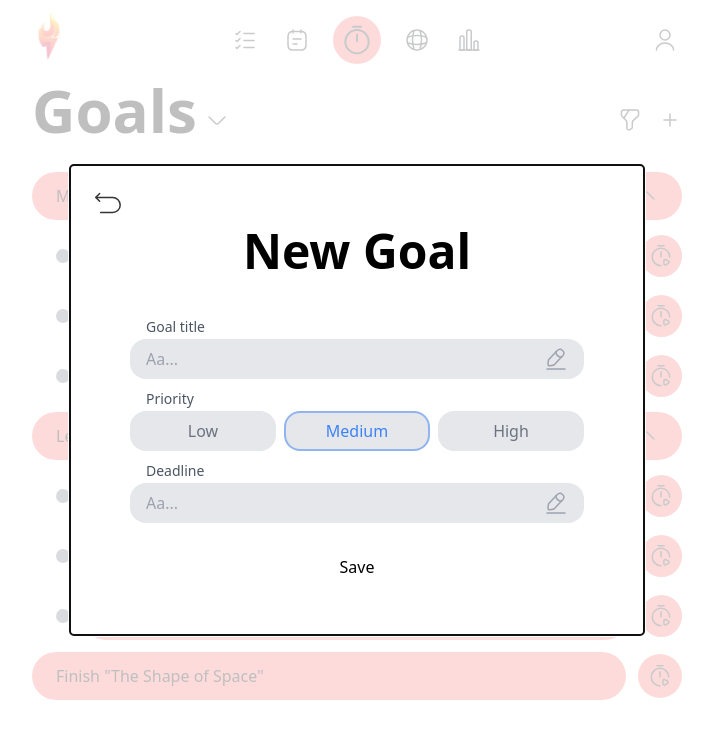
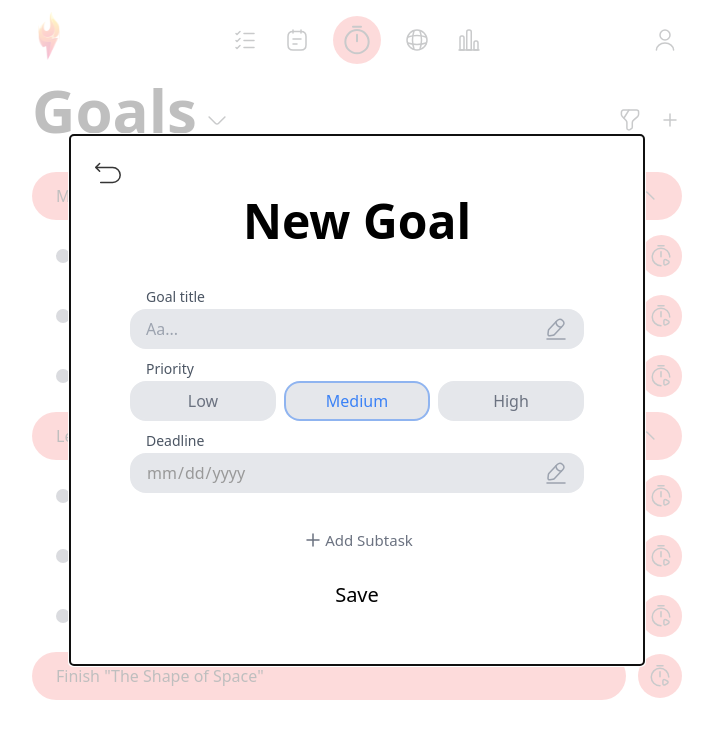
Before and after one commit to kasparas-ban/torch, a React (Vite) app: page /goals in a window 1280 px wide. Shown: the top 738 px of the page, without its empty margins (283-996 px from the left). Built offline with nearby package versions, Linux system fonts and the light colour scheme.

Commit message:
Half-finished Add Goal modal

```diff
--- a/src/components/AddGoalModal/AddGoalModal.tsx
+++ b/src/components/AddGoalModal/AddGoalModal.tsx
@@ -1,6 +1,9 @@
+import { useRef, useState } from "react"
 import Modal from "react-modal"
 import { ReactComponent as BackIcon } from "../../assets/back.svg"
 import { ReactComponent as EditIcon } from "../../assets/edit.svg"
+import { ReactComponent as PlusSmallIcon } from "../../assets/plus_small.svg"
+import "./dateInput.css"
 
 interface IAddGoalModal {
   showModal: boolean
@@ -16,42 +19,84 @@ function AddGoalModal({ showModal, closeModal }: IAddGoalModal) {
       // style={customStyles}
       contentLabel="Example Modal"
       className="absolute inset-0 m-auto mx-auto w-full border-gray-200 bg-white p-5 sm:h-fit sm:max-w-xl sm:rounded sm:border"
+      appElement={document.getElementById("root") || undefined}
     >
       <button onClick={closeModal}>
         <BackIcon />
       </button>
       <div className="text-center text-5xl font-semibold">New Goal</div>
       <div className="mx-auto">
-        <Input />
+        <GoalForm />
       </div>
     </Modal>
   )
 }
 
-function Input() {
+function GoalForm() {
   return (
     <div className="px-0 pt-4 pb-8 sm:px-10">
       <form className="mt-12">
         <div className="relative mb-8">
+          <TitleInput />
+        </div>
+
+        <div className="relative mb-8">
+          <PriorityInput />
+        </div>
+
+        <div className="relative mb-8">
+          <DateInput />
+        </div>
+
+        <div className="relative mb-5 flex justify-center">
+          <button className="flex px-3 py-1 text-[15px] text-gray-500">
+            <div className="relative bottom-px">
+              <PlusSmallIcon />
+            </div>
+            Add Subtask
+          </button>
+        </div>
+
+        <div className="relative flex justify-center">
+          <button className="px-3 py-1 text-xl font-medium">Save</button>
+        </div>
+      </form>
+    </div>
+  )
+}
+
+function TitleInput() {
+  const inputRef = useRef<HTMLInputElement>(null)
+
+  return (
+    <>
       <input
         id="goal_title"
         name="goal_title"
+        ref={inputRef}
         type="text"
         className="peer h-10 w-full rounded-2xl bg-gray-200 px-4 text-gray-900 focus:bg-white focus:outline-2 focus:outline-blue-500/50"
         placeholder="Aa..."
       />
       <label
         htmlFor="goal_title"
-            className="absolute left-0 cursor-text px-4 text-sm text-gray-600 transition-all peer-placeholder-shown:-top-[22px] peer-placeholder-shown:text-sm peer-focus:text-sm peer-focus:text-gray-600"
+        className="absolute left-0 -top-[22px] cursor-text px-4 text-sm text-gray-600 transition-all peer-placeholder-shown:text-sm peer-focus:text-sm peer-focus:text-gray-600"
       >
         Goal title
       </label>
-          <div className="absolute right-0 top-2 cursor-text px-4 text-gray-400 transition-all peer-focus:hidden">
+      <div
+        className="absolute right-0 top-2 cursor-text px-4 text-gray-400 transition-all peer-focus:hidden"
+        onClick={() => inputRef?.current?.focus()}
+      >
         <EditIcon />
       </div>
-        </div>
+    </>
+  )
+}
 
-        <div className="relative mb-8">
+function PriorityInput() {
+  return (
+    <>
       <ul className="grid w-full gap-2 min-[400px]:grid-cols-3">
         <li>
           <input
@@ -107,97 +152,42 @@ function Input() {
       >
         Priority
       </label>
-        </div>
+    </>
+  )
+}
 
-        <div className="relative mb-7">
+function DateInput() {
+  const [dateInput, setDateInput] = useState("")
+  const inputRef = useRef<HTMLInputElement>(null)
+
+  return (
+    <>
       <input
         id="goal_deadline"
         name="goal_deadline"
-            type="text"
-            className="peer h-10 w-full rounded-2xl bg-gray-200 px-4 text-gray-900 focus:bg-white focus:outline-2 focus:outline-blue-500/50"
+        ref={inputRef}
+        type="date"
+        className={`${
+          dateInput ? "text-gray-900" : "empty-date"
+        } peer h-10 w-full rounded-2xl bg-gray-200 px-4  focus:bg-white focus:outline-2 focus:outline-blue-500/50 `}
         placeholder="Aa..."
+        onFocus={e => e.target.showPicker()}
+        onClick={e => (e.target as HTMLInputElement).showPicker()}
+        onChange={e => setDateInput(e.target.value)}
       />
       <label
         htmlFor="goal_deadline"
-            className="absolute left-0 cursor-text px-4 text-sm text-gray-600 transition-all peer-placeholder-shown:-top-[22px] peer-placeholder-shown:text-sm peer-focus:text-sm peer-focus:text-gray-600"
+        className="absolute left-0 -top-[22px] cursor-text px-4 text-sm text-gray-600 transition-all peer-placeholder-shown:text-sm peer-focus:text-sm peer-focus:text-gray-600"
       >
         Deadline
       </label>
-          <div className="absolute right-0 top-2 cursor-text px-4 text-gray-400 transition-all peer-focus:hidden">
+      <div
+        className="absolute right-0 top-2 cursor-text px-4 text-gray-400 transition-all peer-focus:hidden"
+        onClick={() => inputRef?.current?.focus()}
+      >
         <EditIcon />
       </div>
-        </div>
-
-        <div className="relative flex justify-center">
-          <button className="px-3 py-1 font-medium">Save</button>
-        </div>
-
-        {/* <div className="relative mb-7">
-          <input
-            id="goal_title"
-            name="goal_title"
-            type="text"
-            className="peer h-10 w-full rounded-2xl bg-gray-200 px-4 text-gray-900 placeholder-transparent focus:bg-white focus:outline-2 focus:outline-blue-500/50"
-            placeholder="john@doe.com"
-          />
-          <label
-            htmlFor="goal_title"
-            className="absolute left-0 -top-5 cursor-text px-4 text-sm text-gray-600 transition-all peer-placeholder-shown:top-2 peer-placeholder-shown:text-base peer-placeholder-shown:text-gray-400 peer-focus:-top-5 peer-focus:text-sm peer-focus:text-gray-600"
-          >
-            Deadline
-          </label>
-          <div className="absolute right-0 top-2 cursor-text px-4 text-gray-400 transition-all peer-focus:hidden">
-            <EditIcon />
-          </div>
-        </div> */}
-
-        {/* ========================================================= */}
-
-        {/* <div className="relative">
-          <input
-            id="email"
-            name="email"
-            type="text"
-            className="peer h-10 w-full border-b-2 border-gray-300 text-gray-900 placeholder-transparent focus:border-rose-600 focus:outline-none"
-            placeholder="john@doe.com"
-          />
-          <label
-            htmlFor="email"
-            className="absolute left-0 -top-3.5 text-sm text-gray-600 transition-all peer-placeholder-shown:top-2 peer-placeholder-shown:text-base peer-placeholder-shown:text-gray-400 peer-focus:-top-3.5 peer-focus:text-sm peer-focus:text-gray-600"
-          >
-            Email address
-          </label>
-        </div> */}
-        {/* <div className="relative mt-10">
-          <input
-            id="password"
-            type="password"
-            name="password"
-            className="peer h-10 w-full border-b-2 border-gray-300 text-gray-900 placeholder-transparent focus:border-rose-600 focus:outline-none"
-            placeholder="Password"
-          />
-          <label
-            htmlFor="password"
-            className="absolute left-0 -top-3.5 text-sm text-gray-600 transition-all peer-placeholder-shown:top-2 peer-placeholder-shown:text-base peer-placeholder-shown:text-gray-400 peer-focus:-top-3.5 peer-focus:text-sm peer-focus:text-gray-600"
-          >
-            Password
-          </label>
-        </div> */}
-
-        {/* <input
-          type="sumbit"
-          value="Sign in"
-          className="mt-20 block w-full cursor-pointer rounded bg-rose-500 px-4 py-2 text-center font-semibold text-white hover:bg-rose-400 focus:outline-none focus:ring focus:ring-rose-500 focus:ring-opacity-80 focus:ring-offset-2"
-        /> */}
-      </form>
-      {/* <a
-        href="#"
-        className="mt-4 block text-center text-sm font-medium text-rose-600 hover:underline focus:outline-none focus:ring-2 focus:ring-rose-500"
-      >
-        {" "}
-        Forgot your password?{" "}
-      </a> */}
-    </div>
+    </>
   )
 }
 
--- /dev/null
+++ b/src/components/AddGoalModal/dateInput.css
@@ -0,0 +1,11 @@
+input[type="date"]::-webkit-calendar-picker-indicator {
+  display: none;
+}
+
+input[type="date"]::-webkit-input-placeholder {
+  color: orange;
+}
+
+.empty-date {
+  color: #999;
+}
--- a/src/pages/GoalsPage.tsx
+++ b/src/pages/GoalsPage.tsx
@@ -84,8 +84,8 @@ function GoalsHeader({ openAddGoalModal }: { openAddGoalModal: () => void }) {
 function GoalsList({ goals }: { goals: Goal[] }) {
   return (
     <ul className="space-y-3">
-      {goals.map(goal => (
-        <GoalItem goal={goal} />
+      {goals.map((goal, idx) => (
+        <GoalItem goal={goal} key={idx} />
       ))}
     </ul>
   )
@@ -124,8 +124,8 @@ function GoalSublist({ tasks }: { tasks: Task[] }) {
   return (
     <div>
       <ul className="mt-3 ml-6 space-y-3">
-        {tasks.map(task => (
-          <li className="flex space-x-3">
+        {tasks.map((task, idx) => (
+          <li key={idx} className="flex space-x-3">
             <div className="my-auto aspect-square w-4 rounded-full bg-gray-500"></div>
             <div className="flex w-full cursor-pointer rounded-full bg-red-400 py-3 px-6">
               <div>{task.title}</div>
```
Also changed, not shown: src/assets/plus_small.svg (added). Lines whose indentation alone changed are shown as unchanged.
